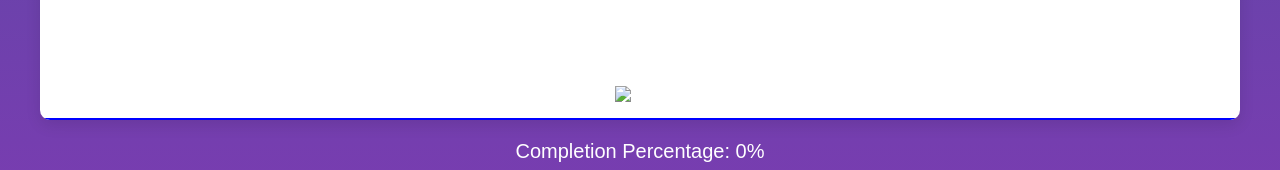
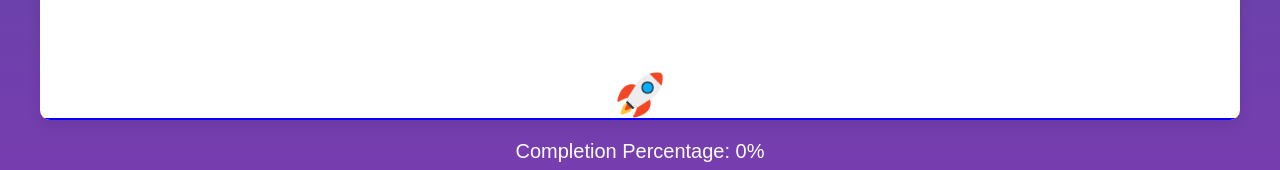
Before and after one commit to NamelessSoul1114/notiontest, a plain HTML site: page index.html in a window 1280 px wide. Shown: the part 536-706 px from the top of the page. Drawn offline with Linux system fonts and the light colour scheme.

Commit message:
Update index.html

```diff
--- a/index.html
+++ b/index.html
@@ -86,7 +86,7 @@
 
     <div class="chart-container">
         <div id="graph-line"></div>
-        <img src="rocket.png" alt="Rocket" class="rocket" id="rocket">
+        <img src="5537993.png" alt="Rocket" class="rocket" id="rocket">
     </div>
 
     <div class="result">
```
